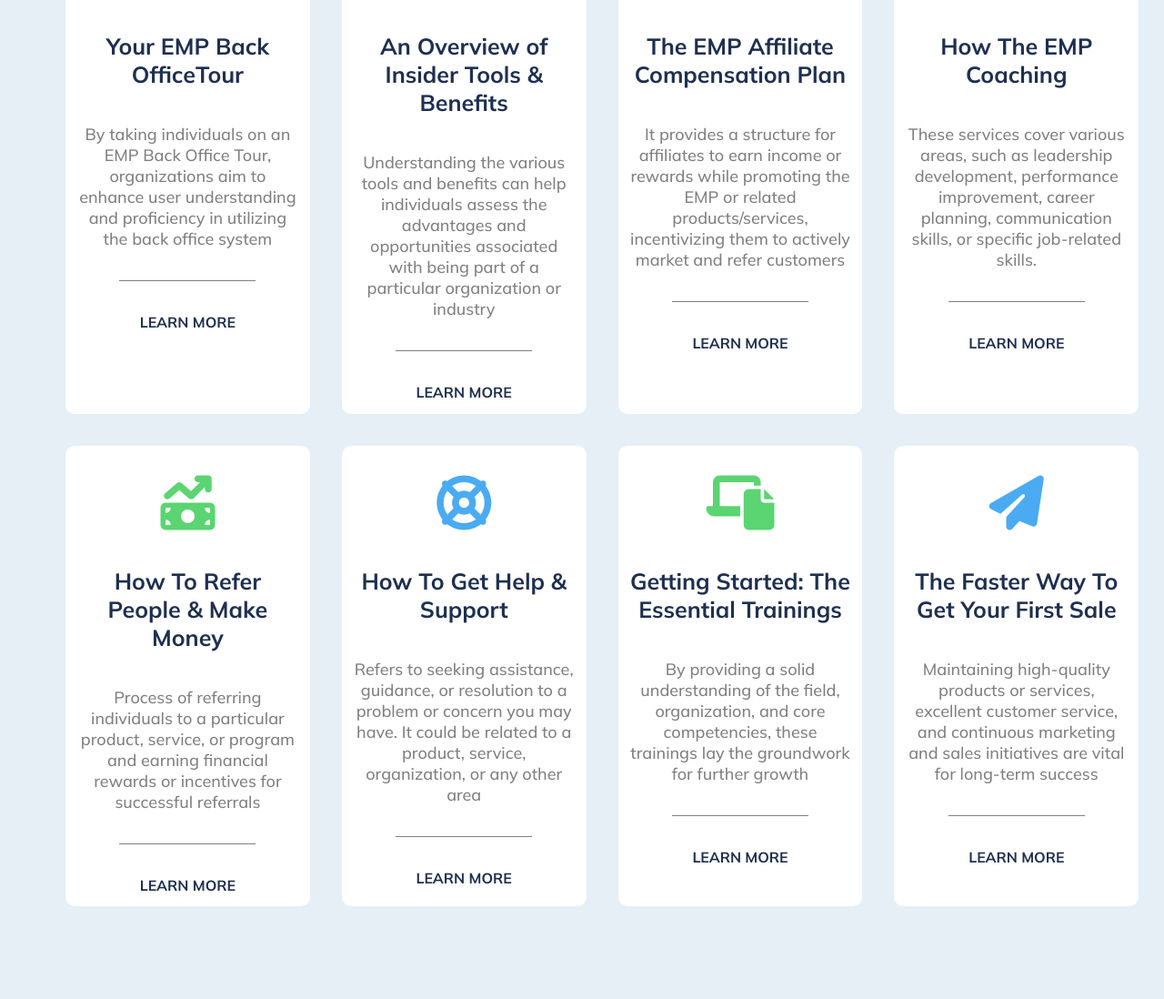
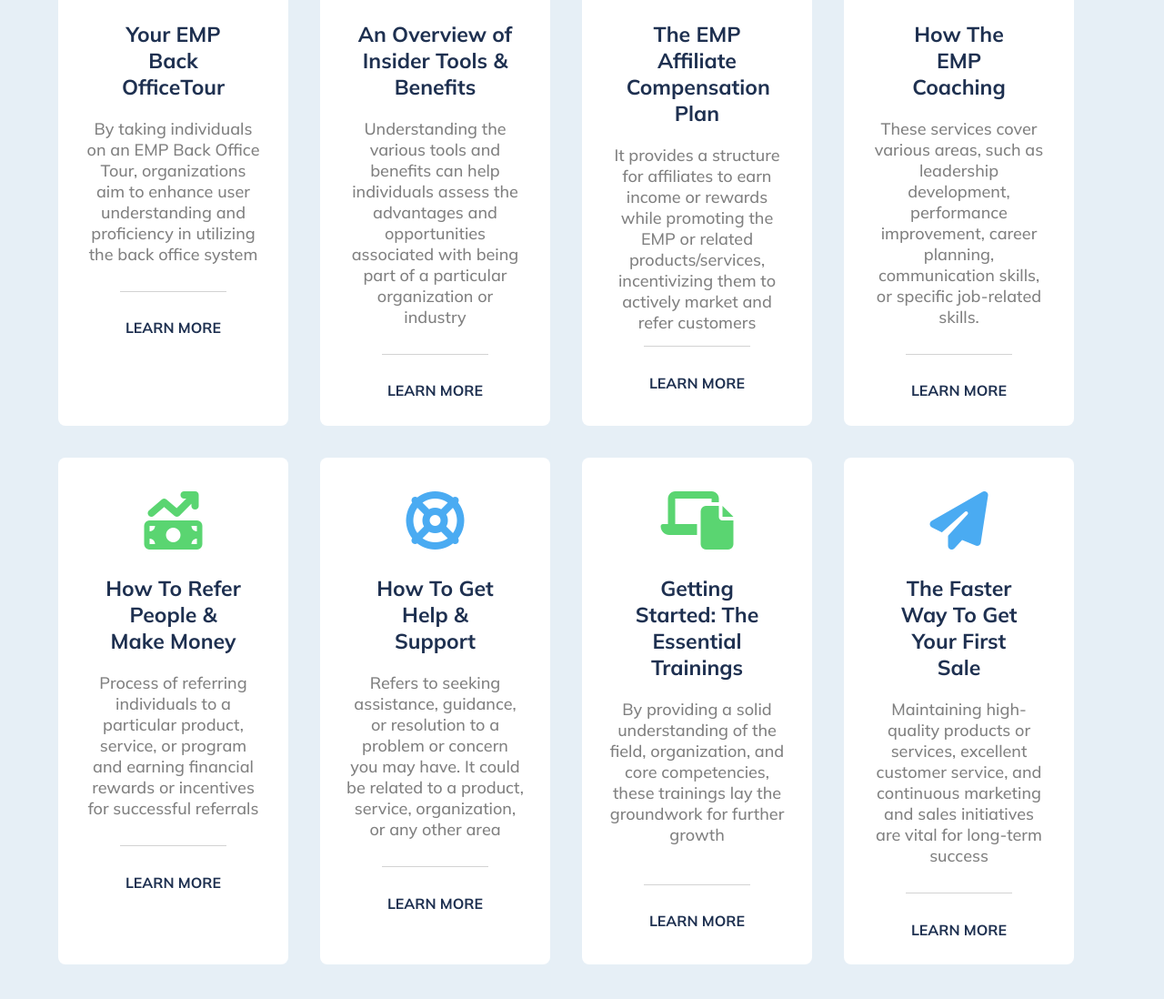
Before and after one commit to clamaha/grid-away-grid-ahoy, a plain HTML site: page index.html in a window 1280 px wide. Shown: the part 170-1268 px from the top of the page at 91% size. Before the commit the page ends 1238 px from the top, so only its background shows below. Drawn offline with Linux system fonts and the light colour scheme.

Commit message:
final touch

```diff
--- a/index.html
+++ b/index.html
@@ -11,13 +11,22 @@
     <script src="https://kit.fontawesome.com/80333a5599.js" crossorigin="anonymous"></script>
 
     <title>Grid</title>
-    <!--#E6EFF6 background
-    #5AD571 vert
-    #4AABF2 bouton bleu-->
 
 </head>
 <body>
+    <!--<nav>
+        <div class="sidebar">
+        <ul>
+          <li><a href="#">Home</a></li>
+          <li><a href="#">About</a></li>
+          <li><a href="#">Contact</a></li>
+        </ul>
+      </div>
+      </nav>-->
     <main>
+
+    <!--1ST SECTION-->
+
     <section class="s1">
         <p class="icon">
             <i class="fa-solid fa-building" style="color: #4aabf2"></i>
@@ -27,24 +36,28 @@
 
         <p class="text">By taking individuals on an EMP Back Office Tour, organizations aim to enhance user understanding and proficiency in utilizing the back office system</p>
 
-        <div class="horizontal-line"></div>
+        <div class="line line2"></div>
 
         <a class="button" href="#">Learn more</a>
     </section>
+
+    <!--2ND SECTION-->
 
     <section class="s2">
         <p class="icon">
             <i class="fa-solid fa-gear" style="color: #5ad571;"></i>
         </p>
 
-        <h2>An Overview of Insider Tools & Benefits</h2>
+        <h2 class="padding">An Overview of Insider Tools & Benefits</h2>
 
         <p class="text">Understanding the various tools and benefits can help individuals assess the advantages and opportunities associated with being part of a particular organization or industry</p>
 
-        <div class="horizontal-line"></div>
+        <div class="line"></div>
 
         <a class="button" href="#">Learn more</a>
     </section>
+
+    <!--3RD SECTION-->
 
     <section class="s3">
         <p class="icon">
@@ -55,24 +68,28 @@
 
         <p class="text">It provides a structure for affiliates to earn income or rewards while promoting the EMP or related products/services, incentivizing them to actively market and refer customers</p>
 
-        <div class="horizontal-line"></div>
+        <div class="line line3"></div>
 
         <a class="button" href="#">Learn more</a>
     </section>
+
+    <!--4TH SECTION-->
 
     <section class="s4">
         <p class="icon">
             <i class="fa-solid fa-hand-holding-dollar" style="color: #5ad571;"></i>
         </p>
 
-        <h2>How The EMP Coaching</h2>
+        <h2 class="coaching">How The EMP Coaching</h2>
 
         <p class="text">These services cover various areas, such as leadership development, performance improvement, career planning, communication skills, or specific job-related skills.</p>
 
-        <div class="horizontal-line"></div>
+        <div class="line"></div>
 
         <a class="button" href="#">Learn more</a>
     </section>
+
+    <!--5TH SECTION-->
 
     <section class="s5">
         <p class="icon">
@@ -83,10 +100,12 @@
 
         <p class="text">Process of referring individuals to a particular product, service, or program and earning financial rewards or incentives for successful referrals</p>
 
-        <div class="horizontal-line"></div>
+        <div class="line"></div>
 
-        <a class="button" href="#">Learn more</a>
+        <a class="button " href="#">Learn more</a>
     </section>
+
+    <!--6TH SECTION-->
 
     <section class="s6">
         <p class="icon">
@@ -97,10 +116,12 @@
 
         <p class="text">Refers to seeking assistance, guidance, or resolution to a problem or concern you may have. It could be related to a product, service, organization, or any other area</p>
 
-        <div class="horizontal-line"></div>
+        <div class="line"></div>
 
         <a class="button" href="#">Learn more</a>
     </section>
+
+    <!--7TH SECTION-->
 
     <section class="s7">
         <p class="icon">
@@ -111,10 +132,12 @@
 
         <p class="text">By providing a solid understanding of the field, organization, and core competencies, these trainings lay the groundwork for further growth</p>
 
-        <div class="horizontal-line"></div>
+        <div class="line line7"></div>
 
         <a class="button" href="#">Learn more</a>
     </section>
+
+    <!--8TH SECTION-->
 
     <section class="s8">
         <p class="icon">
@@ -125,10 +148,11 @@
 
         <p class="text">Maintaining high-quality products or services, excellent customer service, and continuous marketing and sales initiatives are vital for long-term success</p>
 
-        <div class="horizontal-line"></div>
+        <div class= "line"></div>
 
         <a class="button" href="#">Learn more</a>
     </section>
+
     </main>
 </body>
 </html>
--- a/style.css
+++ b/style.css
@@ -3,10 +3,11 @@
     color: #1e3050 ;
     box-sizing: border-box;
     text-align: center;
-
+    margin: 0;
+    padding: 0;
 }
 body{
-    width: 80%;
+    width: 100%;
     display: flex;
     justify-content: center;
     align-items: center;
@@ -16,45 +17,60 @@
 
 main{
     display: grid;
-    min-height: 1000px;
-    grid-template-columns:30% 30% 30% 30%;
+    grid-template-rows: auto auto;
+    grid-template-columns:25% 25% 25% 25%;
     row-gap: 35px;
-    column-gap: 35px;
+    width: 100%;
+    height: auto;
 }
 
 section{
-    display: flex;
-    flex-direction: column;
     background-color: #fff;
-    border-radius: 10px;
+    border-radius: 8px;
     height: 100%;
-    padding: 5%;
-    align-items: center;
+    padding: 10%;
+    margin-right: 35px;
 }
 section:hover{
     box-shadow: 0 0 10px #1e3050;
 }
+
 h2{
     font-weight: 700;
-    font-size: 25px;
+    font-size: 23px;
+    padding: 20px;
 }
+.coaching{
+    margin: auto 5%;
+}
+.padding{
+    padding: 20px 10px;
+}
+
 p.text{
     font-size: 18px;
     color: grey;
 }
 
-.horizontal-line {
-    border-top: 1px solid grey;
-    margin: 1em;
-    width: 150px;
-    height: 20px;
+.line {
+    height: 1px;
+    background-color: lightgrey;
+    margin: 15% 20%;
+}
 
+.line3 {
+    margin-top:7.5%;
 }
+
+.line7 {
+    margin-top: 22%;
+}
+
 .icon{
-    font-size: 60px;
+    font-size: 4rem;
     text-align: center;
-    margin: 5%;
 }
+
 a.button{
     text-decoration: none;
     text-transform: uppercase;
@@ -65,6 +81,54 @@
     background-color: #4aabf2;
     border:13px solid #4aabf2;
     border-radius:18px;
-    box-shadow: 0 0 10px #1e3050;
+    box-shadow: 0 2px 5px #1e3050;
     cursor: pointer;
 }
+
+@media screen and (max-width: 1000px){
+    main{
+        grid-template-columns: 50% 50%;
+        grid-template-rows: auto auto auto auto;
+    }
+}
+@media screen and (max-width: 500px){
+    main{
+        grid-template-columns: 100%;
+        grid-template-rows: auto auto auto auto auto auto auto auto;
+    }
+}
+
+ /* SIDEBAR
+
+.sidebar {
+    width: 100px;
+    height: 100%;
+    background-color: #1e3050;
+    padding: 20px;
+    position: fixed;
+    top: 0;
+    left: 0;
+  }
+
+  .sidebar ul {
+    list-style-type: none;
+    padding: 0;
+    margin: 0;
+    font-size: 15px;
+  }
+
+  .sidebar ul li {
+    margin-bottom: 20px;
+  }
+
+  .sidebar ul li a {
+    display: block;
+    text-decoration: none;
+    color: #fff;
+  }
+
+  .sidebar ul li a:hover {
+    color: #5ad571;
+    font-weight: 700;
+  }
+  */
```
